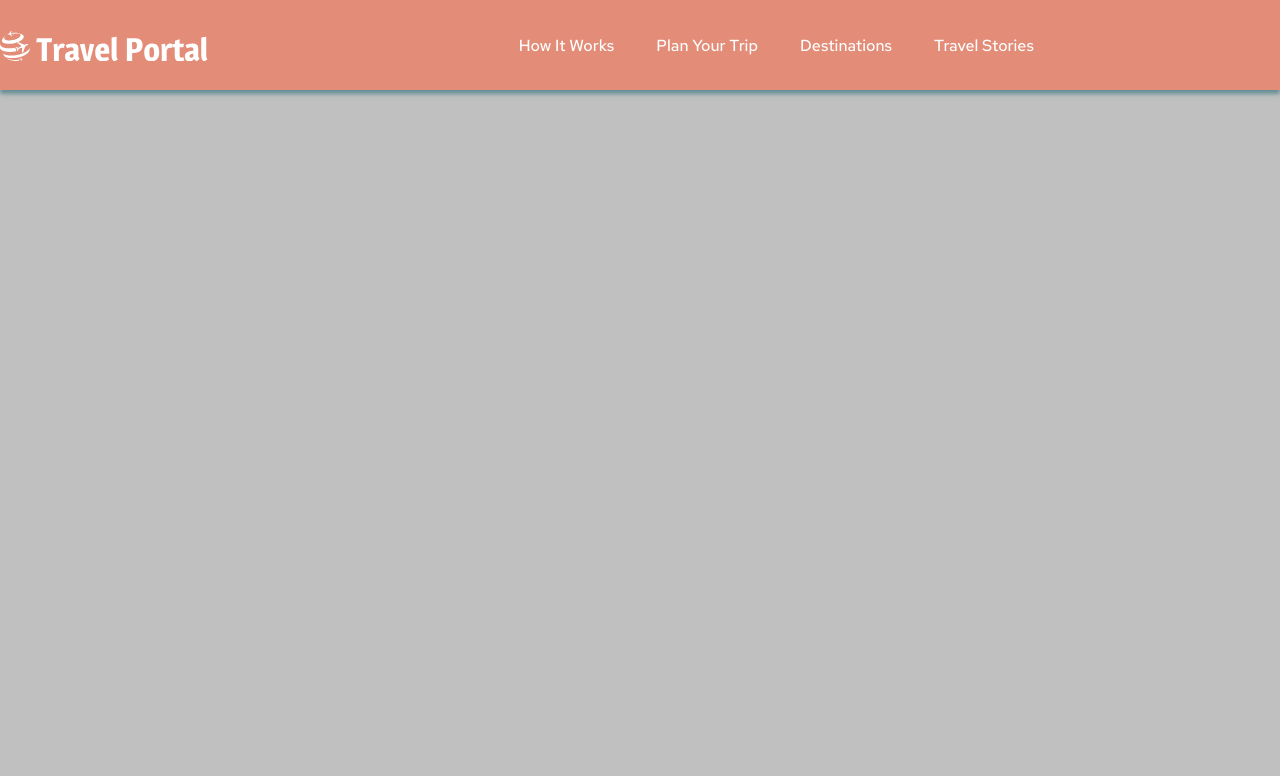
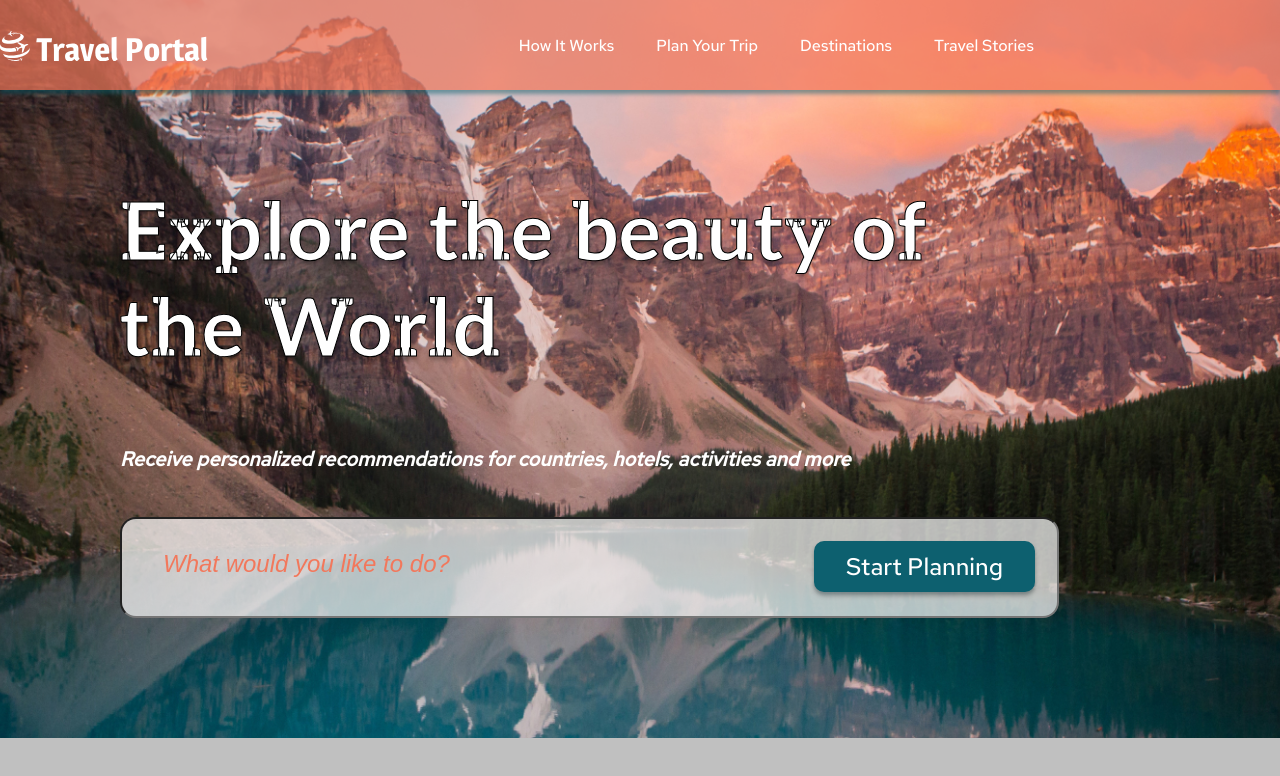
Before and after one commit to koseckaya/rsschool-cv, a plain HTML site: page trevel/index.html in a window 1280 px wide. Shown: the top 776 px of the page. Drawn offline with Linux system fonts and the light colour scheme.

Commit message:
first srction in main ready

```diff
--- a/trevel/index.html
+++ b/trevel/index.html
@@ -34,7 +34,19 @@
         </header>
 
         <main>
-            <section class="preview"></section>
+            <section class="preview">
+                <div class="container">
+                    <div class="preview__inner">
+                        <h1 class="preview__title">Explore the beauty of the World</h1>
+                        <p class="preview__desc">Receive personalized recommendations for countries, hotels, activities and more</p>
+                        <form class="form">
+                            <input type="text" placeholder="What would you like to do?">
+                            <button class="btn preview-btn">Start Planning</button>
+                        </form>
+                    </div>
+                </div>
+
+            </section>
             <section class="steps"></section>
             <section class="destinations"></section>
             <section class="stories"></section>
--- a/trevel/styles/style.css
+++ b/trevel/styles/style.css
@@ -2,7 +2,7 @@ p{
     font-family: 'Red Hat Text', sans-serif;
 }
 body{
-    margin: 0;
+    margin: 0 auto;
     padding: 0;
     font-family: 'Aleo', serif;
     font-size: 16px;
@@ -43,6 +43,10 @@ header{
     margin: 0 auto;
     background: rgba(242, 120, 92, 0.7);
     box-shadow: 0px 4px 4px rgba(13, 96, 111, 0.5);
+    position: absolute;
+    width: 100%;
+    top: 0;
+    left: 0;
 }
 .container{
     width: 1440px;
@@ -72,3 +76,56 @@ header{
     margin-right: 42px;
 }
 /* -----header-------- */
+main{
+    margin: 0 auto;
+}
+.preview{
+    background-image: url(../images/firstBack.jpg);
+    background-repeat: no-repeat;
+    background-position: center center;
+    background-size: cover;
+}
+.preview__inner{
+    padding: 122px 428px 221px 120px;
+}
+.preview__title{
+    font-weight: 700;
+    font-size: 80px;
+    line-height: 96px;
+    color: #FFFFFF;
+    -webkit-text-stroke: 1px #000000;
+    text-shadow: 0px 4px 4px rgba(0, 0, 0, 0.25);
+}
+.preview__desc{
+    color: #FFFFFF;
+    font-style: italic;
+    font-weight: 700;
+    font-size: 20px;
+    line-height: 24px;
+    margin-bottom: 46px;
+}
+.form{
+    position: relative;
+}
+.form input{
+    background: rgba(255, 255, 255, 0.7);
+    border-radius: 16px;
+    width: 892px;
+    height: 95px;
+    padding-left: 41px;
+    position: absolute;
+}
+.form input::placeholder{
+    color: #F2785C;
+    font-style: italic;
+    font-weight: 400;
+    font-size: 24px;
+}
+.preview-btn{
+    position: absolute;
+    padding: 10px 32px;
+    font-weight: 500;
+    font-size: 24px;
+    right: -23px;
+    top: 24px;
+}
```
Also changed, not shown: trevel/images/firstBack.jpg (added).
